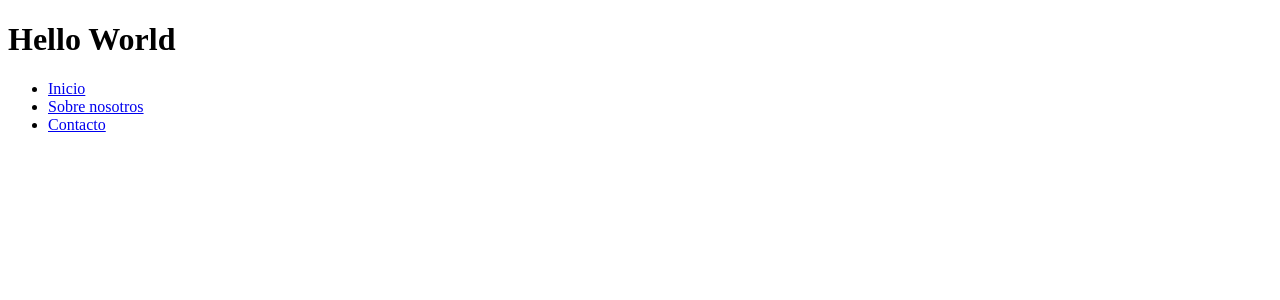
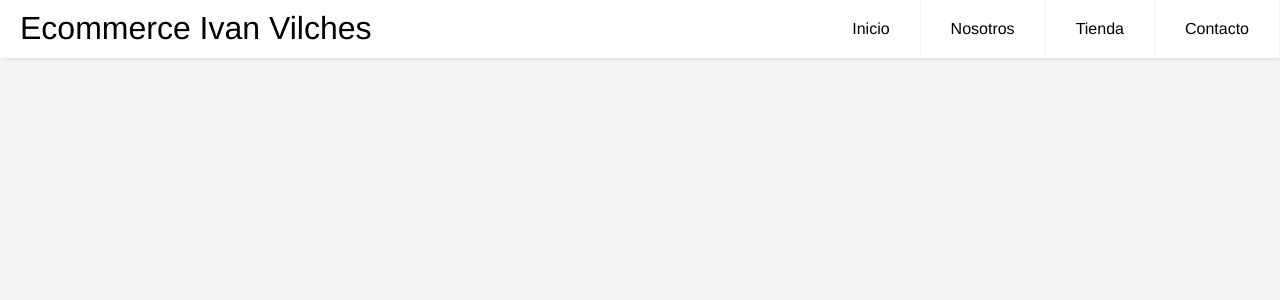
Before and after one commit to ivan-vilches/ecommercevilches, a React (Create React App) app: page / in a window 1280 px wide. Shown: the top 300 px of the page. Built offline with nearby package versions, Linux system fonts and the light colour scheme.

Commit message:
fix 2 navbar

```diff
--- /dev/null
+++ b/src/App.css
@@ -0,0 +1,10 @@
+/* Global  */
+body {
+  margin: 0;
+  font-family: Helvetica, sans-serif;
+  background-color: #f4f4f4;
+}
+
+a {
+  color: #000;
+}
--- a/src/App.js
+++ b/src/App.js
@@ -1,12 +1,8 @@
 import NavBar from "./components/NavBar";
+import "./App.css";
 
 const App = () => {
-  return (
-    <header className="test">
-      <h1> Hello World</h1>
-      <NavBar />
-    </header>
-  );
+  return <NavBar />;
 };
 
 export default App;
--- /dev/null
+++ b/src/components/NavBar.css
@@ -0,0 +1,132 @@
+
+
+/* header */
+
+.header {
+  background-color: #fff;
+  box-shadow: 1px 1px 4px 0 rgba(0, 0, 0, 0.1);
+  position: fixed;
+  width: 100%;
+  z-index: 3;
+}
+
+.header ul {
+  margin: 0;
+  padding: 0;
+  list-style: none;
+  overflow: hidden;
+  background-color: #fff;
+}
+
+.header li a {
+  display: block;
+  padding: 20px 20px;
+  border-right: 1px solid #f4f4f4;
+  text-decoration: none;
+}
+
+.header li a:hover,
+.header .menu-btn:hover {
+  background-color: #f4f4f4;
+}
+
+.header .logo {
+  display: block;
+  float: left;
+  font-size: 2em;
+  padding: 10px 20px;
+  text-decoration: none;
+}
+
+/* menu */
+
+.header .menu {
+  clear: both;
+  max-height: 0;
+  transition: max-height 0.2s ease-out;
+}
+
+/* menu icon */
+
+.header .menu-icon {
+  cursor: pointer;
+  display: inline-block;
+  float: right;
+  padding: 28px 20px;
+  position: relative;
+  user-select: none;
+}
+
+.header .menu-icon .navicon {
+  background: #333;
+  display: block;
+  height: 2px;
+  position: relative;
+  transition: background 0.2s ease-out;
+  width: 18px;
+}
+
+.header .menu-icon .navicon:before,
+.header .menu-icon .navicon:after {
+  background: #333;
+  content: "";
+  display: block;
+  height: 100%;
+  position: absolute;
+  transition: all 0.2s ease-out;
+  width: 100%;
+}
+
+.header .menu-icon .navicon:before {
+  top: 5px;
+}
+
+.header .menu-icon .navicon:after {
+  top: -5px;
+}
+
+/* menu btn */
+
+.header .menu-btn {
+  display: none;
+}
+
+.header .menu-btn:checked ~ .menu {
+  max-height: 240px;
+}
+
+.header .menu-btn:checked ~ .menu-icon .navicon {
+  background: transparent;
+}
+
+.header .menu-btn:checked ~ .menu-icon .navicon:before {
+  transform: rotate(-45deg);
+}
+
+.header .menu-btn:checked ~ .menu-icon .navicon:after {
+  transform: rotate(45deg);
+}
+
+.header .menu-btn:checked ~ .menu-icon:not(.steps) .navicon:before,
+.header .menu-btn:checked ~ .menu-icon:not(.steps) .navicon:after {
+  top: 0;
+}
+
+/* 48em = 768px */
+
+@media (min-width: 48em) {
+  .header li {
+    float: left;
+  }
+  .header li a {
+    padding: 20px 30px;
+  }
+  .header .menu {
+    clear: none;
+    float: right;
+    max-height: none;
+  }
+  .header .menu-icon {
+    display: none;
+  }
+}
--- a/src/components/NavBar.js
+++ b/src/components/NavBar.js
@@ -1,18 +1,29 @@
+import "./NavBar.css";
 const NavBar = () => {
   return (
-    <nav class="topnav">
-      <ul>
+    <header className="header">
+      <a href="" className="logo">
+        Ecommerce Ivan Vilches
+      </a>
+      <input className="menu-btn" type="checkbox" id="menu-btn" />
+      <label className="menu-icon" for="menu-btn">
+        <span className="navicon"></span>
+      </label>
+      <ul className="menu">
         <li>
-          <a href="#">Inicio</a>
+          <a href="#inicio">Inicio</a>
         </li>
         <li>
-          <a href="#">Sobre nosotros</a>
+          <a href="#nosotros">Nosotros</a>
         </li>
         <li>
-          <a href="#">Contacto</a>
+          <a href="#tienda">Tienda</a>
+        </li>
+        <li>
+          <a href="#contacto">Contacto</a>
         </li>
       </ul>
-    </nav>
+    </header>
   );
 };
 
```
